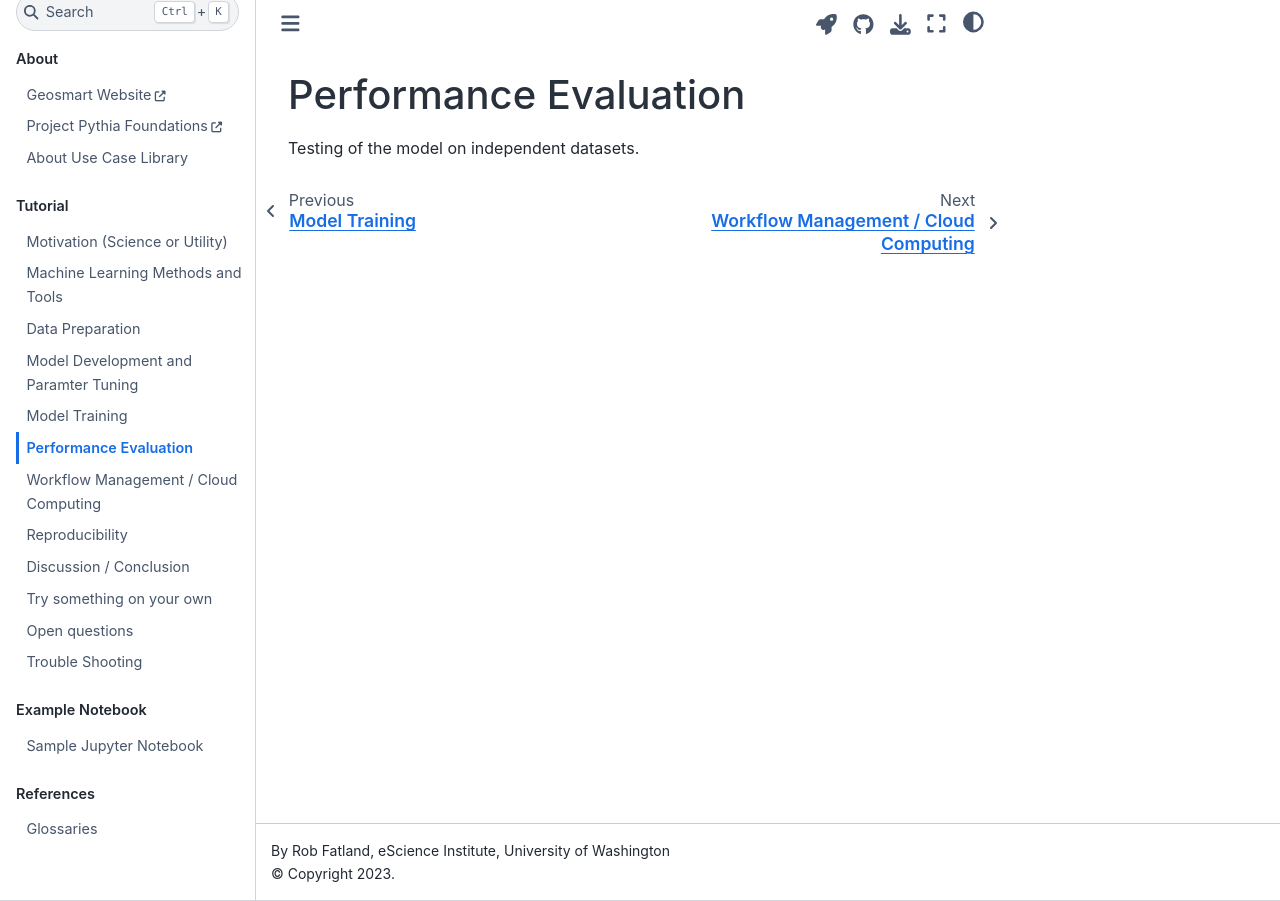
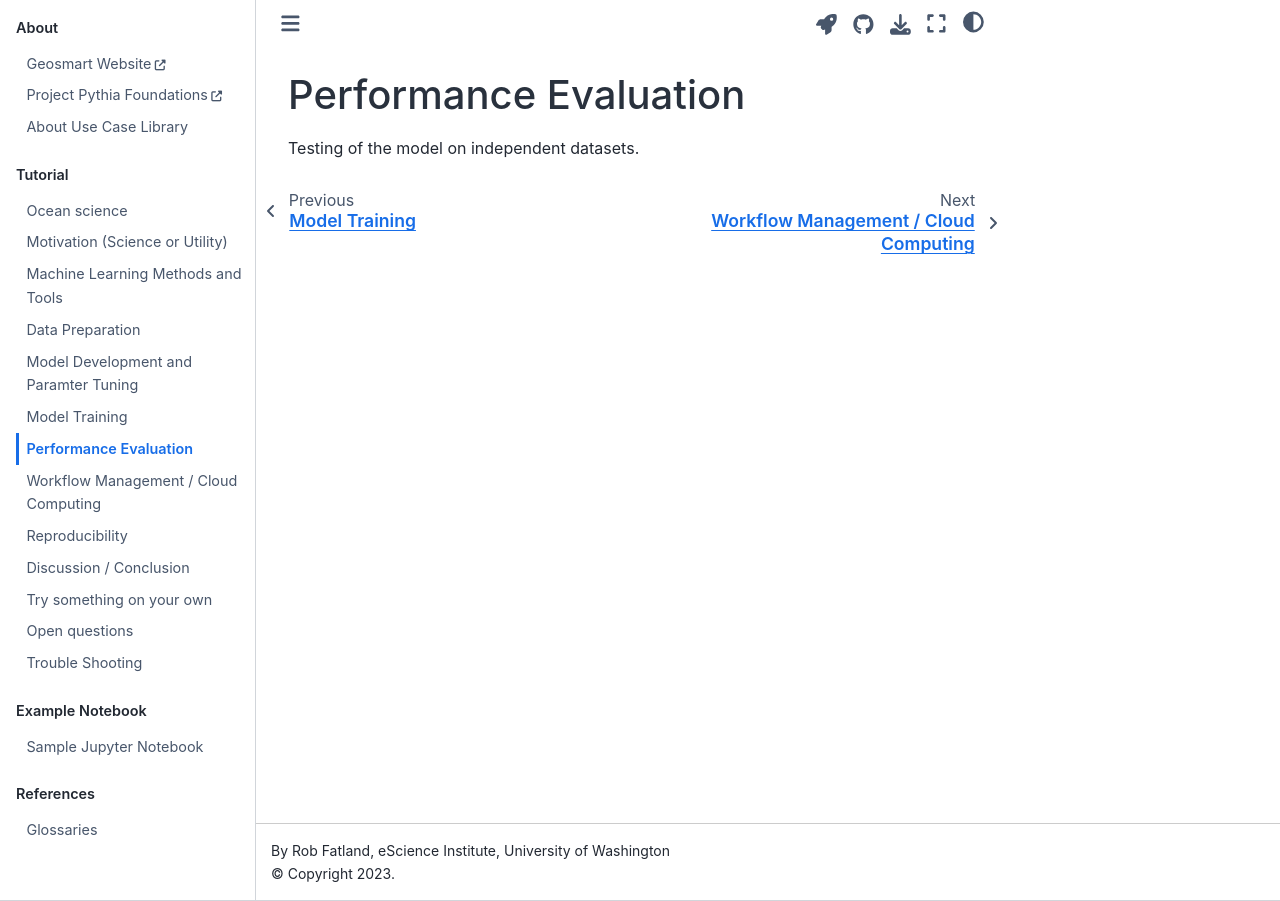
Before and after one commit to robfatland/oceanography, a Jupyter Book: the page built from book/chapters/evaluation.ipynb, in a window 1280 px wide. Built offline with Jupyter Book 1.0.4 settings and Sphinx 7.4.7 and the Sphinx Book theme 1.1.4, drawn with Linux system fonts in a browser that asks for light colours; comment, search, counter and statistics services are not loaded; some of the changed lines change nothing that is shown.

Commit message:
added oceanscience

```diff
--- a/book/_toc.yml
+++ b/book/_toc.yml
@@ -14,6 +14,7 @@ parts:
 
 - caption: Tutorial
   chapters:
+    - file: chapters/oceanscience
     - file: chapters/motivation
     - file: chapters/methods
     - file: chapters/data
```
Also changed, not shown: book/chapters/oceanscience.ipynb (added).
